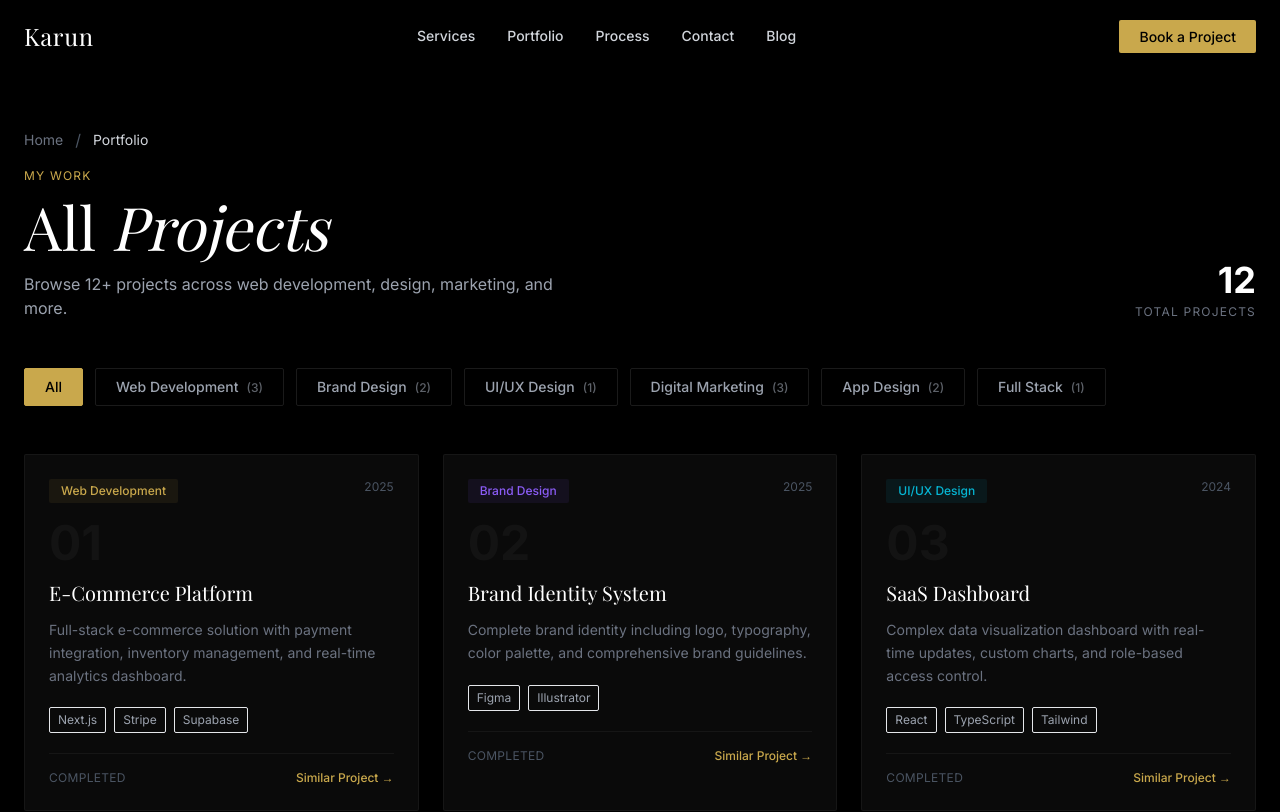
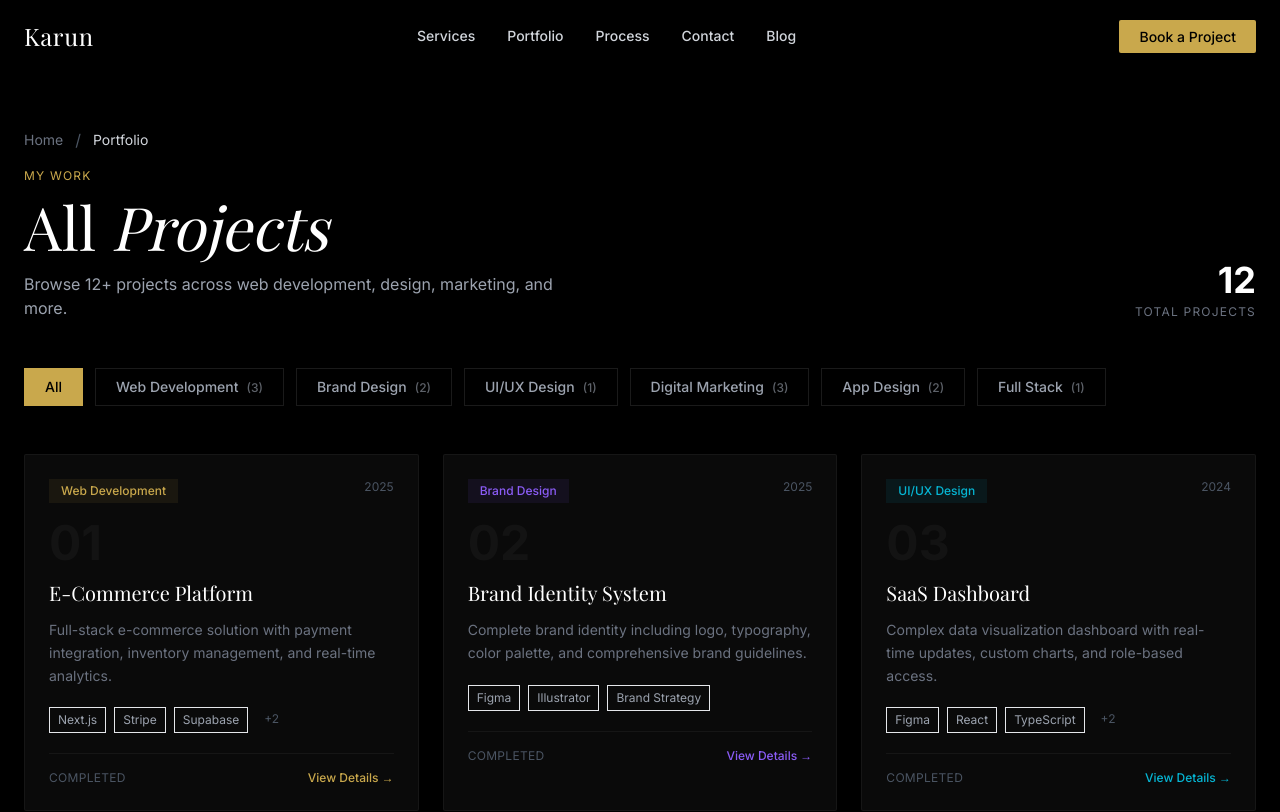
Before and after one commit to KARUN-499/karun-portfolio-v2, a Next.js app: page /portfolio in a window 1280 px wide. Shown: the top 812 px of the page. Built offline with nearby package versions, Linux system fonts and the light colour scheme.

Commit message:
Portfolio page: clickable cards linking to /portfolio/[slug], uses shared lib/projects data

```diff
--- a/app/portfolio/page.tsx
+++ b/app/portfolio/page.tsx
@@ -3,128 +3,7 @@
 import Link from 'next/link';
 import Navbar from '@/components/Navbar';
 import Footer from '@/components/Footer';
-
-const allProjects = [
-  {
-    id: '01',
-    title: 'E-Commerce Platform',
-    category: 'Web Development',
-    description: 'Full-stack e-commerce solution with payment integration, inventory management, and real-time analytics dashboard.',
-    tech: ['Next.js', 'Stripe', 'Supabase'],
-    year: '2025',
-    status: 'Completed',
-  },
-  {
-    id: '02',
-    title: 'Brand Identity System',
-    category: 'Brand Design',
-    description: 'Complete brand identity including logo, typography, color palette, and comprehensive brand guidelines.',
-    tech: ['Figma', 'Illustrator'],
-    year: '2025',
-    status: 'Completed',
-  },
-  {
-    id: '03',
-    title: 'SaaS Dashboard',
-    category: 'UI/UX Design',
-    description: 'Complex data visualization dashboard with real-time updates, custom charts, and role-based access control.',
-    tech: ['React', 'TypeScript', 'Tailwind'],
-    year: '2024',
-    status: 'Completed',
-  },
-  {
-    id: '04',
-    title: 'Marketing Campaign',
-    category: 'Digital Marketing',
-    description: 'Multi-channel digital marketing campaign with Meta Ads, Google Ads, and performance analytics.',
-    tech: ['Meta Ads', 'Google Ads', 'Analytics'],
-    year: '2024',
-    status: 'Completed',
-  },
-  {
-    id: '05',
-    title: 'Mobile App Design',
-    category: 'App Design',
-    description: 'End-to-end mobile app UI/UX design with user research, wireframes, prototypes, and developer handoff.',
-    tech: ['Figma', 'Prototyping'],
-    year: '2025',
-    status: 'Completed',
-  },
-  {
-    id: '06',
-    title: 'Corporate Website',
-    category: 'Web Development',
-    description: 'Professional corporate website with CMS integration, SEO optimization, and multi-language support.',
-    tech: ['Next.js', 'CMS', 'SEO'],
-    year: '2024',
-    status: 'Completed',
-  },
-  {
-    id: '07',
-    title: 'Social Media Strategy',
-    category: 'Digital Marketing',
-    description: 'Comprehensive social media strategy with content calendars, growth tactics, and monthly reporting.',
-    tech: ['Instagram', 'LinkedIn', 'Analytics'],
-    year: '2025',
-    status: 'Completed',
-  },
-  {
-    id: '08',
-    title: 'Product Landing Page',
-    category: 'Web Development',
-    description: 'High-converting product landing page with A/B testing, animations, and performance optimization.',
-    tech: ['Next.js', 'Framer Motion', 'Vercel'],
-    year: '2025',
-    status: 'Completed',
-  },
-  {
-    id: '09',
-    title: 'Logo & Visual Identity',
-    category: 'Brand Design',
-    description: 'Modern logo design with full visual identity system for a tech startup.',
-    tech: ['Illustrator', 'Figma'],
-    year: '2024',
-    status: 'Completed',
-  },
-  {
-    id: '10',
-    title: 'Project Management System',
-    category: 'Full Stack',
-    description: 'Custom project management tool with task tracking, team collaboration, and timeline visualization.',
-    tech: ['React', 'Node.js', 'PostgreSQL'],
-    year: '2025',
-    status: 'Completed',
-  },
-  {
-    id: '11',
-    title: 'Restaurant App',
-    category: 'App Design',
-    description: 'Food ordering app with menu management, table reservations, and delivery tracking.',
-    tech: ['Figma', 'React Native'],
-    year: '2024',
-    status: 'Completed',
-  },
-  {
-    id: '12',
-    title: 'SEO & Content Strategy',
-    category: 'Digital Marketing',
-    description: 'Technical SEO audit, keyword strategy, and content marketing plan that tripled organic traffic.',
-    tech: ['SEO', 'Content', 'Analytics'],
-    year: '2025',
-    status: 'Completed',
-  },
-];
-
-const categories = ['All', 'Web Development', 'Brand Design', 'UI/UX Design', 'Digital Marketing', 'App Design', 'Full Stack'];
-
-const categoryColors: Record<string, string> = {
-  'Web Development': '#C9A84C',
-  'Brand Design': '#8B5CF6',
-  'UI/UX Design': '#06B6D4',
-  'Digital Marketing': '#10B981',
-  'App Design': '#F59E0B',
-  'Full Stack': '#EF4444',
-};
+import { allProjects, categories, categoryColors } from '@/lib/projects';
 
 export default function PortfolioPage() {
   const [activeCategory, setActiveCategory] = useState('All');
@@ -140,9 +19,7 @@
       {/* Header */}
       <section className="pt-32 pb-12 px-6 max-w-7xl mx-auto">
         <div className="flex items-center gap-3 mb-4">
-          <Link href="/" className="text-gray-500 hover:text-white text-sm transition-colors">
-            Home
-          </Link>
+          <Link href="/" className="text-gray-500 hover:text-white text-sm transition-colors">Home</Link>
           <span className="text-gray-600">/</span>
           <span className="text-gray-300 text-sm">Portfolio</span>
         </div>
@@ -172,7 +49,7 @@
             <button
               key={cat}
               onClick={() => setActiveCategory(cat)}
-              className={`px-5 py-2 text-sm font-medium rounded-sm border transition-all ${
+              className={`px-5 py-2 text-sm font-medium border transition-all ${
                 activeCategory === cat
                   ? 'text-black border-transparent'
                   : 'text-gray-400 border-white/10 hover:border-white/30 hover:text-white bg-transparent'
@@ -193,25 +70,23 @@
       {/* Projects Grid */}
       <section className="px-6 max-w-7xl mx-auto pb-24">
         {filtered.length === 0 ? (
-          <div className="text-center py-24 text-gray-500">
-            No projects in this category yet.
-          </div>
+          <div className="text-center py-24 text-gray-500">No projects in this category yet.</div>
         ) : (
           <div className="grid grid-cols-1 md:grid-cols-2 lg:grid-cols-3 gap-6">
-            {filtered.map((project) => (
-              <div
+            {filtered.map((project) => {
+              const color = categoryColors[project.category] || '#C9A84C';
+              return (
+                <Link
                   key={project.id}
-                className="group rounded-sm border border-white/5 p-6 hover:border-white/15 transition-all duration-300"
+                  href={`/portfolio/${project.slug}`}
+                  className="group block rounded-sm border border-white/5 p-6 hover:border-white/20 transition-all duration-300 cursor-pointer"
                   style={{ backgroundColor: '#0a0a0a' }}
                 >
                   {/* Top row */}
                   <div className="flex items-start justify-between mb-4">
                     <span
-                    className="text-xs font-medium px-3 py-1 rounded-sm"
-                    style={{
-                      backgroundColor: (categoryColors[project.category] || '#C9A84C') + '15',
-                      color: categoryColors[project.category] || '#C9A84C',
-                    }}
+                      className="text-xs font-medium px-3 py-1"
+                      style={{ backgroundColor: color + '15', color }}
                     >
                       {project.category}
                     </span>
@@ -224,57 +99,48 @@
                   </div>
 
                   {/* Title */}
-                <h3 className="font-serif text-xl font-normal text-white mb-3 group-hover:text-gray-100 transition-colors">
+                  <h3 className="font-serif text-xl font-normal text-white mb-3 group-hover:opacity-80 transition-opacity">
                     {project.title}
                   </h3>
 
                   {/* Description */}
-                <p className="text-gray-500 text-sm leading-relaxed mb-5">
-                  {project.description}
-                </p>
+                  <p className="text-gray-500 text-sm leading-relaxed mb-5">{project.description}</p>
 
                   {/* Tech tags */}
                   <div className="flex flex-wrap gap-2 mb-5">
-                  {project.tech.map((t) => (
-                    <span
-                      key={t}
-                      className="text-xs px-2 py-1 border border-white/8 text-gray-400 rounded-sm"
-                    >
-                      {t}
-                    </span>
+                    {project.tech.slice(0, 3).map((t) => (
+                      <span key={t} className="text-xs px-2 py-1 border border-white/8 text-gray-400">{t}</span>
                     ))}
+                    {project.tech.length > 3 && (
+                      <span className="text-xs px-2 py-1 text-gray-600">+{project.tech.length - 3}</span>
+                    )}
                   </div>
 
                   {/* Footer */}
                   <div className="flex items-center justify-between pt-4 border-t border-white/5">
                     <span className="text-xs text-gray-600 uppercase tracking-wide">{project.status}</span>
-                  <Link
-                    href="/booking"
-                    className="text-xs font-medium transition-colors hover:opacity-80"
-                    style={{ color: '#C9A84C' }}
-                  >
-                    Similar Project &rarr;
+                    <span className="text-xs font-medium group-hover:opacity-70 transition-opacity" style={{ color }}>
+                      View Details &rarr;
+                    </span>
+                  </div>
                 </Link>
-                </div>
-              </div>
-            ))}
+              );
+            })}
           </div>
         )}
       </section>
 
       {/* CTA */}
       <section className="px-6 max-w-7xl mx-auto pb-24 text-center">
-        <div className="border border-white/8 rounded-sm p-12" style={{ backgroundColor: '#0a0a0a' }}>
+        <div className="border border-white/8 p-12" style={{ backgroundColor: '#0a0a0a' }}>
           <p className="text-xs uppercase tracking-widest mb-4" style={{ color: '#C9A84C' }}>START A PROJECT</p>
-          <h2 className="font-serif text-4xl font-normal text-white mb-4">
-            Have a similar project in mind?
-          </h2>
-          <p className="text-gray-400 mb-8 max-w-lg mx-auto">
-            Let\'s work together to bring your vision to life. I deliver high-quality results on time.
+          <h2 className="font-serif text-4xl font-normal text-white mb-4">Have a project in mind?</h2>
+          <p className="text-gray-400 mb-8 max-w-lg mx-auto text-sm">
+            Let&apos;s work together to bring your vision to life.
           </p>
           <Link
             href="/booking"
-            className="inline-block px-8 py-3 font-medium text-black rounded-sm"
+            className="inline-block px-8 py-3 font-medium text-black"
             style={{ backgroundColor: '#C9A84C' }}
           >
             Book a Free Consultation &rarr;
```
Lines whose indentation alone changed are shown as unchanged.
